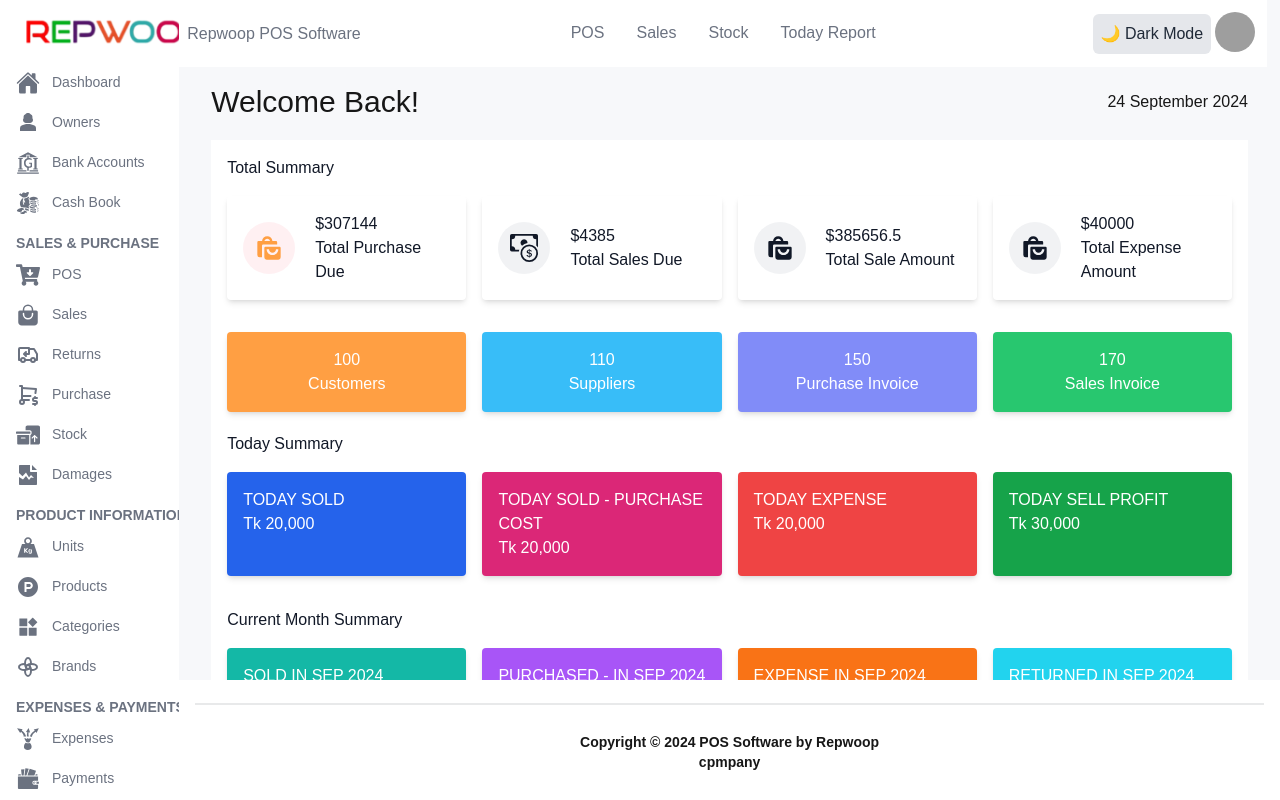
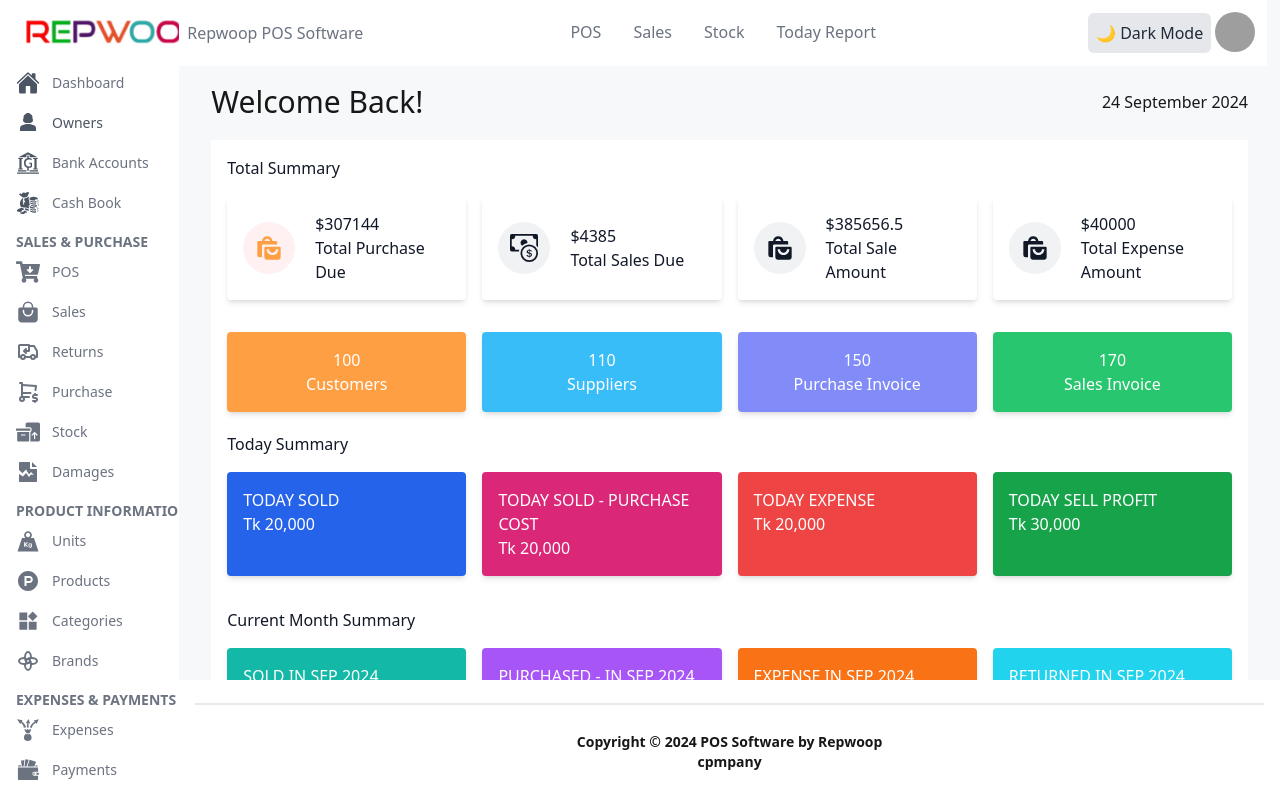
Before and after one commit to md-asif-iqbal/RepWoop-POS-system, a Next.js app: page /home in a window 1280 px wide. Built offline with nearby package versions, Linux system fonts and the light colour scheme; grey boxes are pictures that could not be loaded.

Commit message:
font family are changed

```diff
--- a/app/Shared/Sidebar/Sidebar.jsx
+++ b/app/Shared/Sidebar/Sidebar.jsx
@@ -56,11 +56,11 @@ export default function Sidebar({isSidebarOpen}) {
              style={{ overflowY: 'auto' }}
          >
 
-            <div className={`space-y-4  transition-opacity  border-r-2 duration-600 ease-in-out ${isSidebarOpen ? 'opacity-100' : 'opacity-0 lg:opacity-100'}`}>
+            <div className={`space-y-4 text-[14px] transition-opacity  border-r-2 duration-600 ease-in-out ${isSidebarOpen ? 'opacity-100' : 'opacity-0 lg:opacity-100'}`}>
                 {/* font*/}
                <Link href="/"> <Image src={logo} width={200} height={300} alt='Repwoop POS Software' className='bg-transparent '/></Link>
                 <div className="text-start">
-                    <ul className="pt-2 space-y-4 text-gray-500 dark:text-white text-sm">
+                    <ul className="pt-2 space-y-4 text-gray-600 dark:text-white ">
                         <li className='flex items-center gap-3 hover:text-orange-500 '>
                         <IoHome size={24}/>
                         <Link href="/"  className=
@@ -79,7 +79,7 @@ export default function Sidebar({isSidebarOpen}) {
                         {`${
                           pathname === '/Owners'
                             ? ' group text-orange-500  border-b-2 border-red-500 pb-1'
-                            : 'group text-gray-500 dark:text-white '
+                            : 'group text-gray-600 dark:text-white '
                         }`}>
                          Owners
                             <span className={spanClass}></span>
@@ -117,7 +117,7 @@ export default function Sidebar({isSidebarOpen}) {
                     <span className="uppercase text-sm text-gray-500 dark:text-white font-bold">
                     Sales & Purchase
                     </span>
-                    <ul className="pt-2 space-y-4 text-gray-500 dark:text-white text-sm">
+                    <ul className="pt-2 space-y-4 text-gray-500 dark:text-white ">
                         <li className='flex items-center gap-3 hover:text-orange-500'>
                         <FaCartArrowDown size={24}/>
                         <Link href="/POS" className=
@@ -199,7 +199,7 @@ export default function Sidebar({isSidebarOpen}) {
                     <span className="uppercase text-sm text-gray-500 dark:text-white font-bold">
                     Product Information
                     </span>
-                    <ul className="pt-2 space-y-4 text-gray-500 dark:text-white text-sm">
+                    <ul className="pt-2 space-y-4 text-gray-500 dark:text-white ">
                         <li className='flex items-center gap-3 hover:text-orange-500'>
                         <GiWeight size={24}/>
                             <Link href="/Units" className=
@@ -257,7 +257,7 @@ export default function Sidebar({isSidebarOpen}) {
                     <span className="uppercase text-sm text-gray-500 dark:text-white font-bold">
                     Expenses & Payments
                     </span>
-                    <ul className="pt-2 space-y-4 text-gray-500 dark:text-white text-sm">
+                    <ul className="pt-2 space-y-4 text-gray-500 dark:text-white">
                         <li className='flex items-center gap-3 hover:text-orange-500'>
                             <GiExpense size={24}/>
                             <Link href="/Expenses" className=
@@ -289,7 +289,7 @@ export default function Sidebar({isSidebarOpen}) {
                     <span className="uppercase text-sm text-gray-500 dark:text-white font-bold">
                     Promotions
                     </span>
-                    <ul className="pt-2 space-y-4 text-gray-500 dark:text-white text-sm">
+                    <ul className="pt-2 space-y-4 text-gray-500 dark:text-white">
                         <li className='flex items-center gap-3 hover:text-orange-500'>
                             <FaSms size={24}/>
                             <Link href="/Promotional-SMS" className=
@@ -309,7 +309,7 @@ export default function Sidebar({isSidebarOpen}) {
                     <span className="uppercase text-sm text-gray-500 dark:text-white font-bold">
                     Peoples
                     </span>
-                    <ul className="pt-2 space-y-4 text-gray-500 dark:text-white text-sm">
+                    <ul className="pt-2 space-y-4 text-gray-500 dark:text-white ">
                         <li className='flex items-center gap-3 hover:text-orange-500'>
                             <IoIosPeople size={24}/>
                             <Link href="/Customers" className=
@@ -352,7 +352,7 @@ export default function Sidebar({isSidebarOpen}) {
                 {/* Reports */}
                 <div>
                     <span className="uppercase text-sm text-gray-500 dark:text-white font-bold">Reports</span>
-                    <ul className="pt-2 space-y-4  text-gray-500 dark:text-white text-sm">
+                    <ul className="pt-2 space-y-4  text-gray-500 dark:text-white ">
 
                         <li className='flex items-center gap-3 hover:text-orange-500'>
                         <GiTakeMyMoney size={24}/>
@@ -529,7 +529,7 @@ export default function Sidebar({isSidebarOpen}) {
                             <span className="uppercase text-sm text-gray-500 dark:text-white font-bold">
                                 Settings & Customize
                             </span>
-                            <ul className="pt-2 space-y-4 text-gray-500 dark:text-white text-sm">
+                            <ul className="pt-2 space-y-4 text-gray-500 dark:text-white ">
                             <li className='flex items-center gap-3 hover:text-orange-500'>
                             <MdOutlineSettings size={24}/>
                                 <Link href="/Settings" className=
@@ -582,7 +582,7 @@ export default function Sidebar({isSidebarOpen}) {
                         </div>
 
                         {/* Backup */}
-                        <div className='flex items-center gap-3 hover:text-orange-500  text-gray-500 dark:text-white text-sm'>
+                        <div className='flex items-center gap-3 hover:text-orange-500  text-gray-500 dark:text-white '>
                         <MdBackup size={24}/>
                             <span className="uppercase text-sm text-gray-500 dark:text-white font-bold">Backup</span>
                         </div>
--- a/app/globals.css
+++ b/app/globals.css
@@ -17,7 +17,10 @@
 body {
   color: var(--foreground);
   background: var(--background);
-  font-family: Arial, Helvetica, sans-serif;
+  /* styles/globals.css */
+body {
+  font-family: 'Nunito', sans-serif;
+}
 }
 
 @layer utilities {
--- a/app/home/page.jsx
+++ b/app/home/page.jsx
@@ -131,15 +131,15 @@ export default function Dashboard() {
     },
   ];
   return (
-    <div className="overflow-auto dark:text-white scrollbar-thin scrollbar-thumb-transparent scrollbar-track-transparent p-8">
-      <main className="ml-1/5 flex-grow h-screen mt-[5%]">
+    <div className="overflow-auto  dark:text-white  p-8">
+      <main className="ml-1/5 flex-grow  mt-[5%]">
         {/* Header */}
         <div className="flex justify-between items-center">
           <h2 className="text-3xl font-medium">Welcome Back!</h2>
           <p className="">{`${day} ${month} ${year}`}</p>
         </div>
 
-        <div className="lg:mt-5 min-h-screen bg-white dark:bg-[#141432] text-gray-900 dark:text-gray-100 p-4">
+        <div className="lg:mt-5  bg-white dark:bg-[#141432] text-gray-900 dark:text-gray-100 p-4">
         <h2 className="text-md  mb-4">Total Summary</h2>
           {/* Dashboard cards and charts */}
           <div className="grid grid-cols-1 md:grid-cols-4 gap-4">
```
